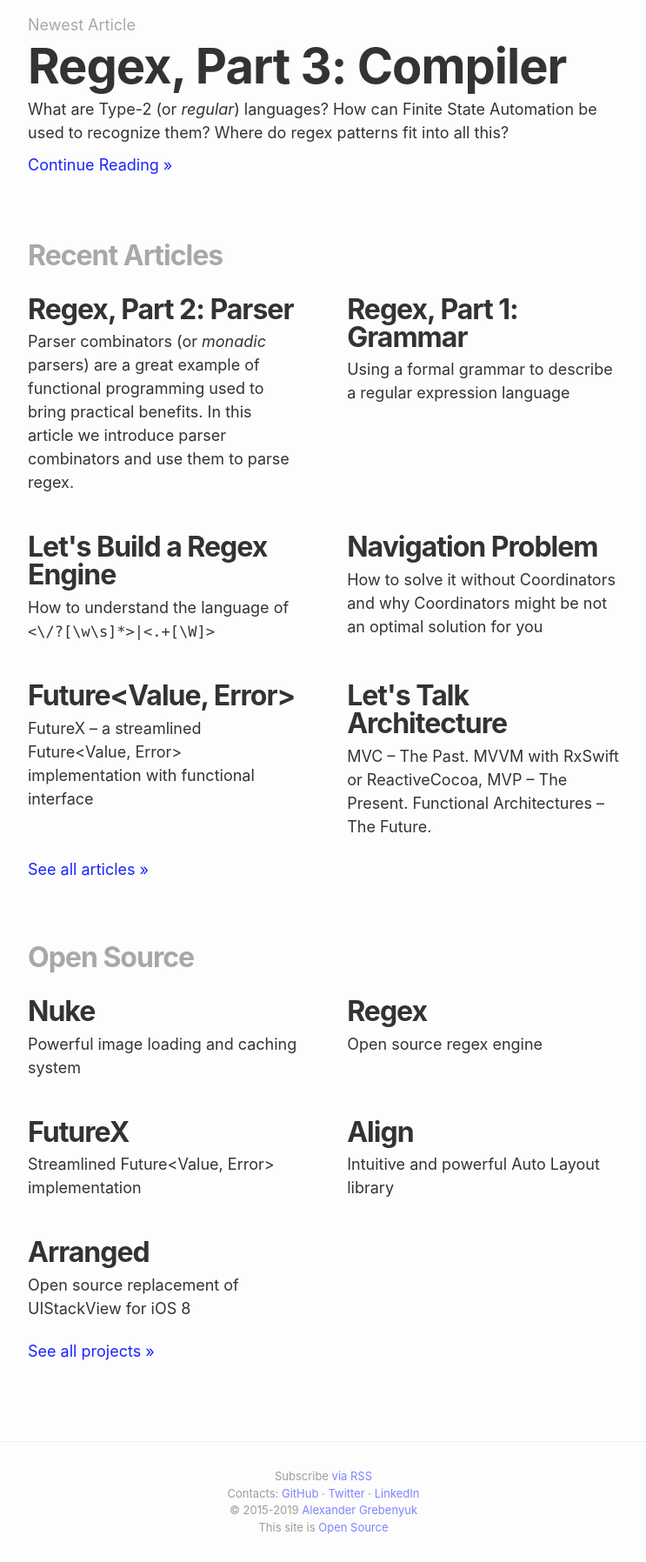
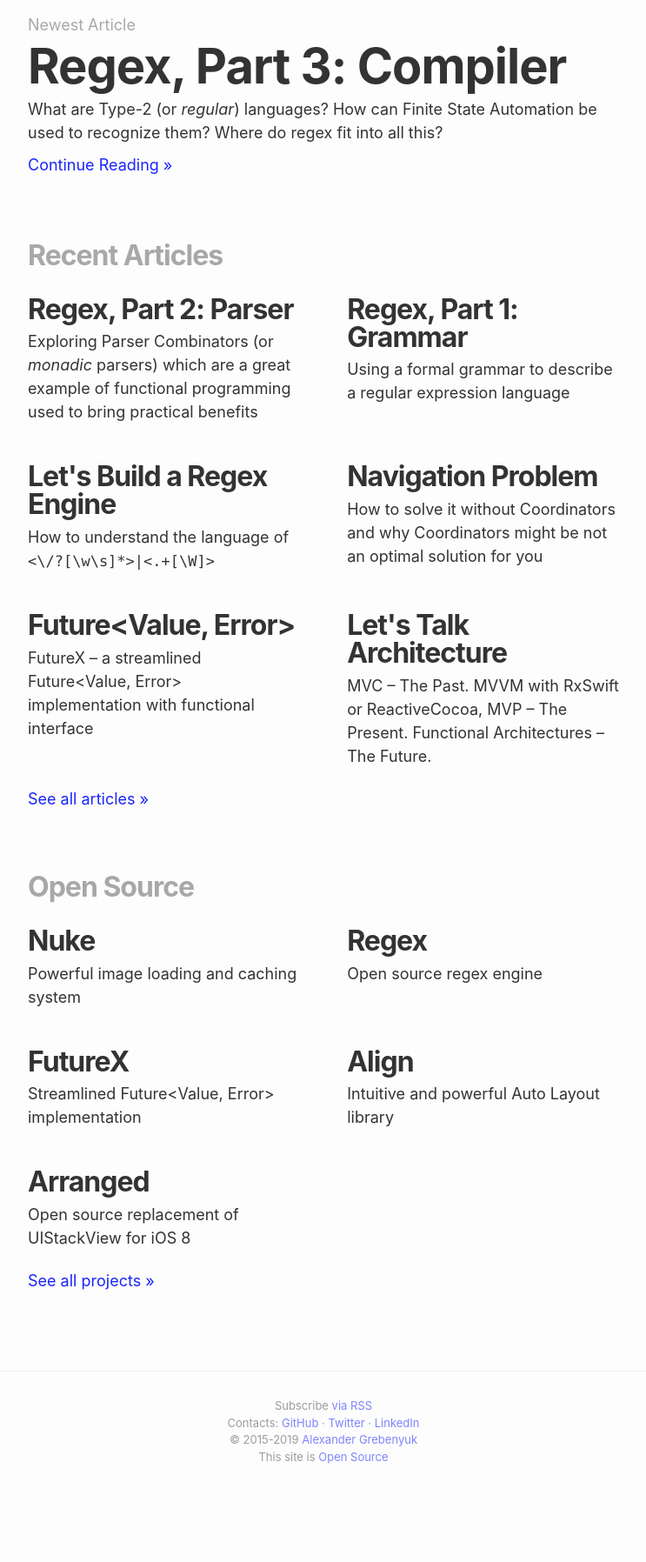
Before and after one commit to hyling/kean.github.io, a Jekyll site: the page built from index.html, in a window 1280 px wide. Shown: the whole page at 87% size, without its empty margins (268-1011 px from the left). Built offline with Jekyll 4.4.1, drawn with Linux system fonts in a browser that asks for light colours; after the commit the page ends 1715 px from its top, so only the background shows below that.

Commit message:
Shorten the description of regex-parser

```diff
--- a/_posts/2019-09-15-regex-parser.markdown
+++ b/_posts/2019-09-15-regex-parser.markdown
@@ -1,7 +1,7 @@
 ---
 layout: post
 title: "Regex, Part 2: Parser"
-subtitle: Parser combinators (or <i>monadic</i> parsers) are a great example of functional programming used to bring practical benefits. In this article we introduce parser combinators and use them to parse regex.
+subtitle: Exploring Parser Combinators (or <i>monadic</i> parsers) which are a great example of functional programming used to bring practical benefits
 date: 2019-09-15 9:00:00 +0300
 category: programming
 tags: programming
--- a/_posts/2019-09-22-regex-compiler.markdown
+++ b/_posts/2019-09-22-regex-compiler.markdown
@@ -1,7 +1,7 @@
 ---
 layout: post
 title: "Regex, Part 3: Compiler"
-subtitle: What are Type-2 (or <i>regular</i>) languages? How can Finite State Automation be used to recognize them? Where do regex patterns fit into all this?
+subtitle: What are Type-2 (or <i>regular</i>) languages? How can Finite State Automation be used to recognize them? Where do regex fit into all this?
 date: 2019-09-22 9:00:00 +0300
 category: programming
 tags: programming
```
